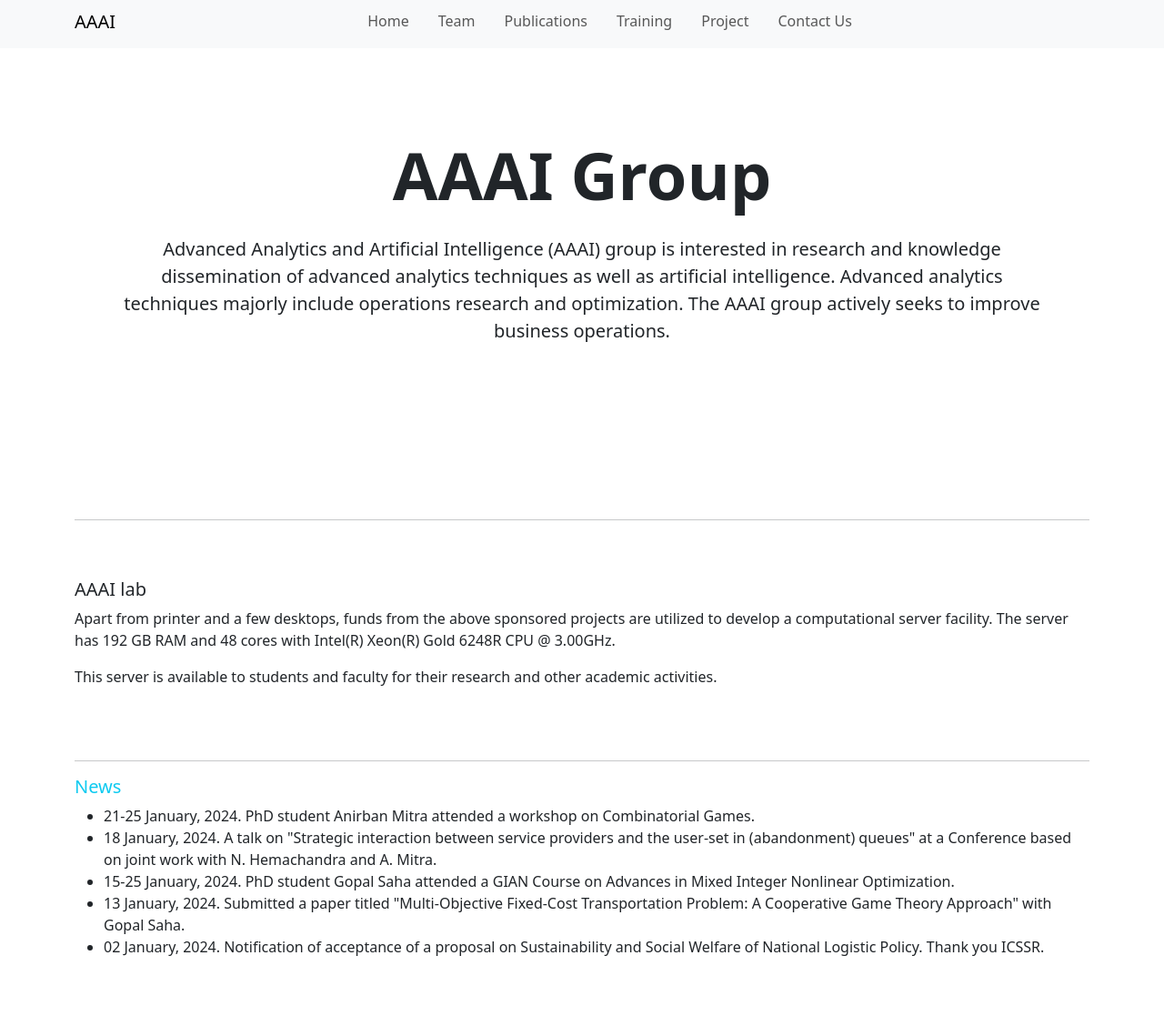
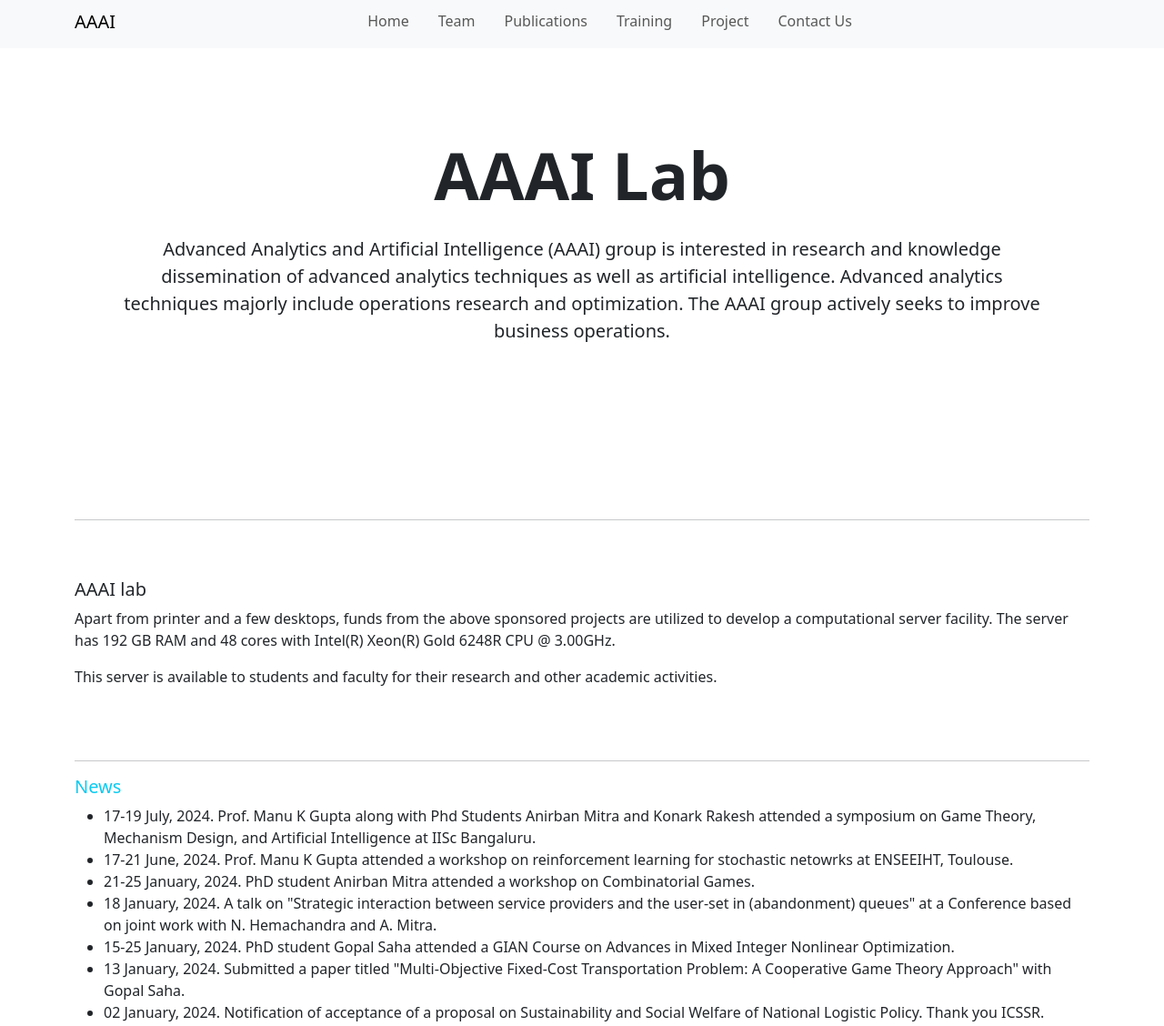
Before and after one commit to manugupta-or/AAAI-Lab, a website: page index.html in a window 1280 px wide. Shown: the part 5-1133 px from the top of the page at 91% size. Before the commit the page ends 1074 px from the top, so only its background shows below. Drawn offline with nearby package versions, Linux system fonts and the light colour scheme.

Commit message:
adding news at homepage

```diff
--- a/index.html
+++ b/index.html
@@ -63,7 +63,7 @@
         <div class="p-5 mb-4 lc-block">
           <div class="lc-block mb-4">
             <div editable="rich">
-              <h2 class="fw-bold display-2">AAAI Group</h2>
+              <h2 class="fw-bold display-2">AAAI Lab</h2>
             </div>
           </div>
           <div class="lc-block mb-5">
@@ -107,6 +107,14 @@
         <h5 class="text-info">News</h5>
         <ul>
           <li>
+            17-19 July, 2024. Prof. Manu K Gupta along with Phd Students Anirban Mitra and Konark Rakesh attended a symposium on
+            Game Theory, Mechanism Design, and Artificial Intelligence at IISc Bangaluru.
+          </li>
+          <li>
+            17-21 June, 2024. Prof. Manu K Gupta attended a workshop
+            on reinforcement learning for stochastic netowrks at ENSEEIHT, Toulouse.
+          </li>
+          <li>
             21-25 January, 2024. PhD student Anirban Mitra attended a workshop
             on Combinatorial Games.
           </li>
```
